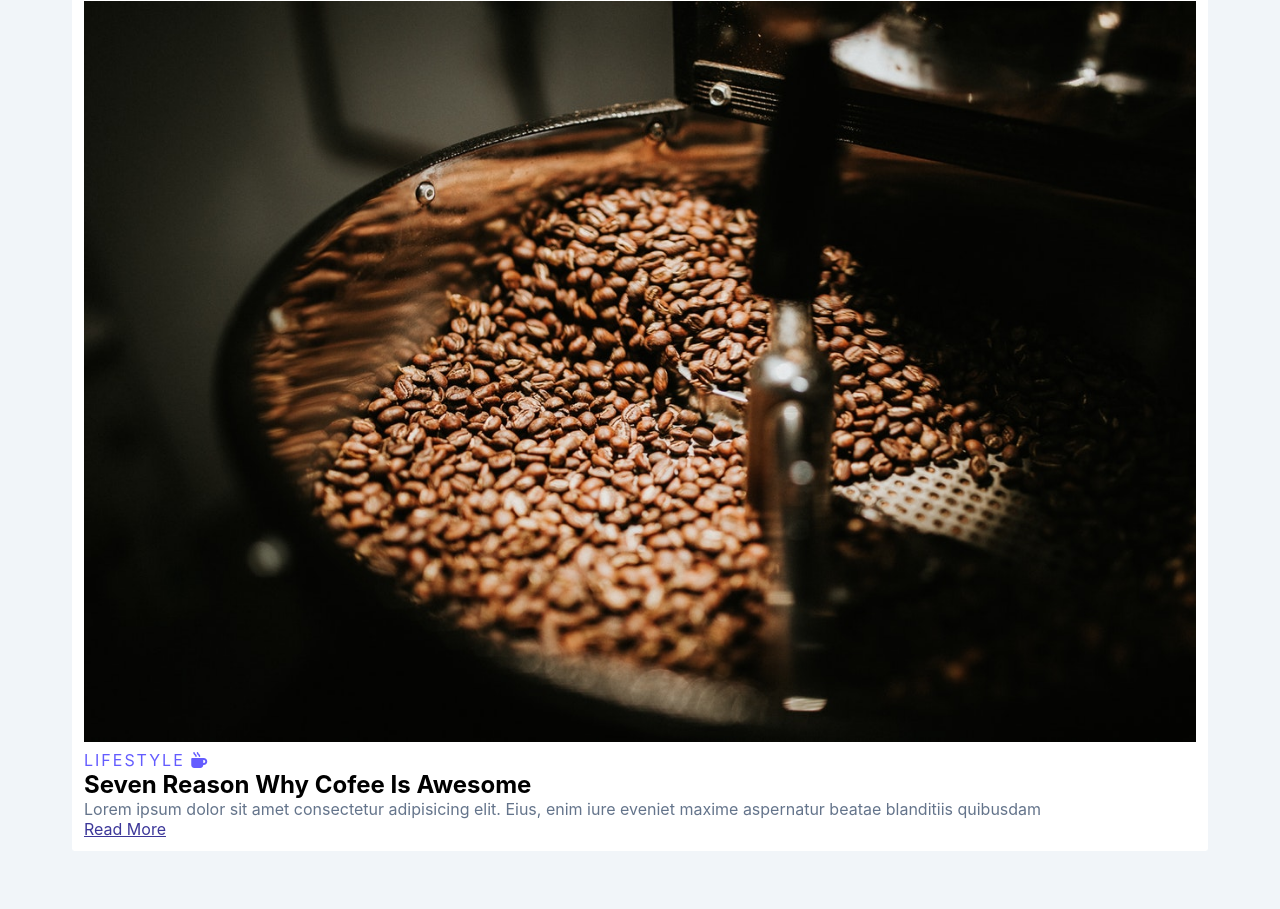
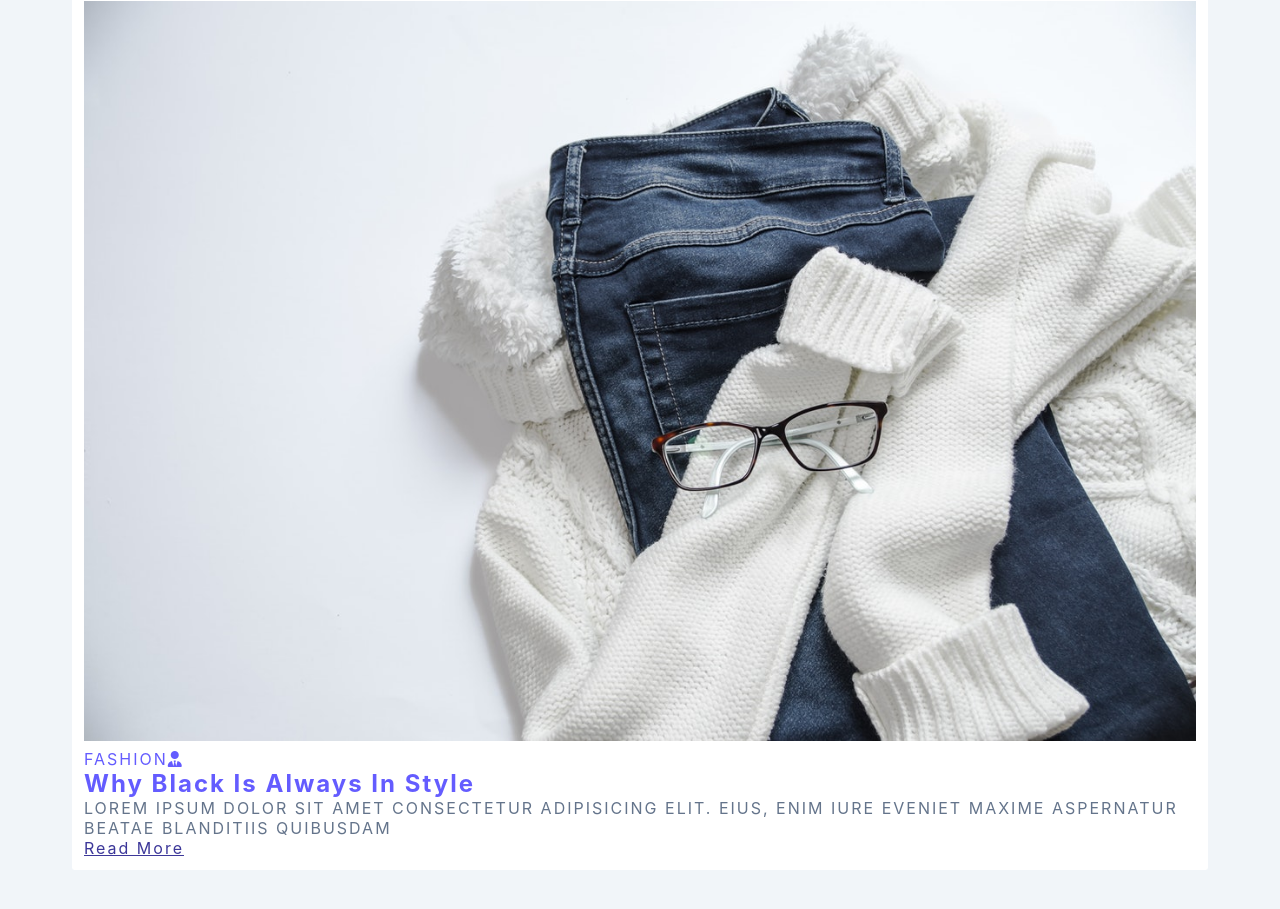
Before and after one commit to Iyanuoluwa-vic/Blog-Project-html-and-css-, a plain HTML site: page index.html in a window 1280 px wide. Shown: the part 997-1906 px from the top of the page. Drawn offline with Linux system fonts and the light colour scheme.

Commit message:
changes to second blog post

```diff
--- a/index.html
+++ b/index.html
@@ -39,13 +39,13 @@
         <!-- second blog post -->'
         <article class="blog">
           <img
-            src="./pexels-juan-pablo-serrano-arenas-894695.jpg"
-            alt="coffee-image"
+            src="./pexels-ylanite-koppens-934070.jpg"
+            alt="cloth-image"
             class="image"
           />
           <div class="blog-content">
-            <span>lifestyle <i class="fa-solid fa-mug-hot"></i></span>
-            <h2>seven reason why cofee is awesome</h2>
+            <span>fashion<i class="fa-solid fa-user-tie"></i>
+            <h2>why black is always in style</h2>
             <p>
               Lorem ipsum dolor sit amet consectetur adipisicing elit. Eius,
               enim iure eveniet maxime aspernatur beatae blanditiis quibusdam
```
Also changed, not shown: pexels-ylanite-koppens-934070.jpg (added).
